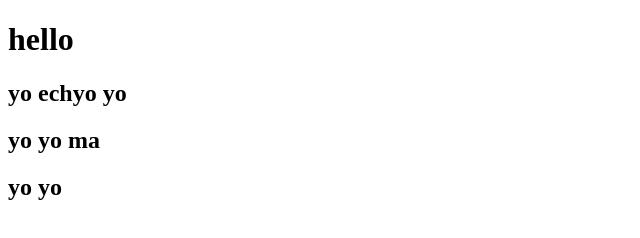
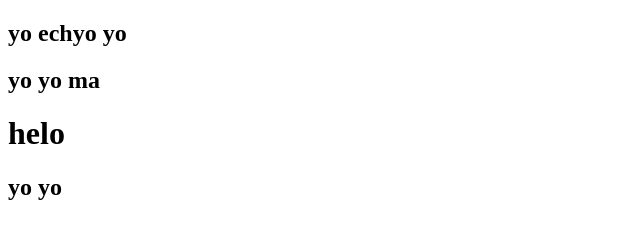
Before and after one commit to TropicalPunch/newbie, a website: page index.html in a window 1280 px wide. Shown: the whole page, without its empty margins (0-640 px from the left). Drawn offline with Linux system fonts and the light colour scheme.

Commit message:
scrambled eggs

```diff
--- a/index.html
+++ b/index.html
@@ -4,12 +4,15 @@
     <meta charset="UTF-8">
     <meta name="viewport" content="width=device-width, initial-scale=1.0">
     <meta http-equiv="X-UA-Compatible" content="ie=edge">
+    <title>this is  shit!!! the </title>
+    <title>this is the shit!!!</title>
+    <title>this is the shit!!!</title>
     <title>this is the shit!!!</title>
 </head>
 <body>
-    <h1> hello </h1>
     <h2>yo echyo yo</h2>
     <h2>yo  yo ma</h2>
+    <h1> helo </h1>
     <h2>yo  yo</h2>
 </body>
 </html>
```
